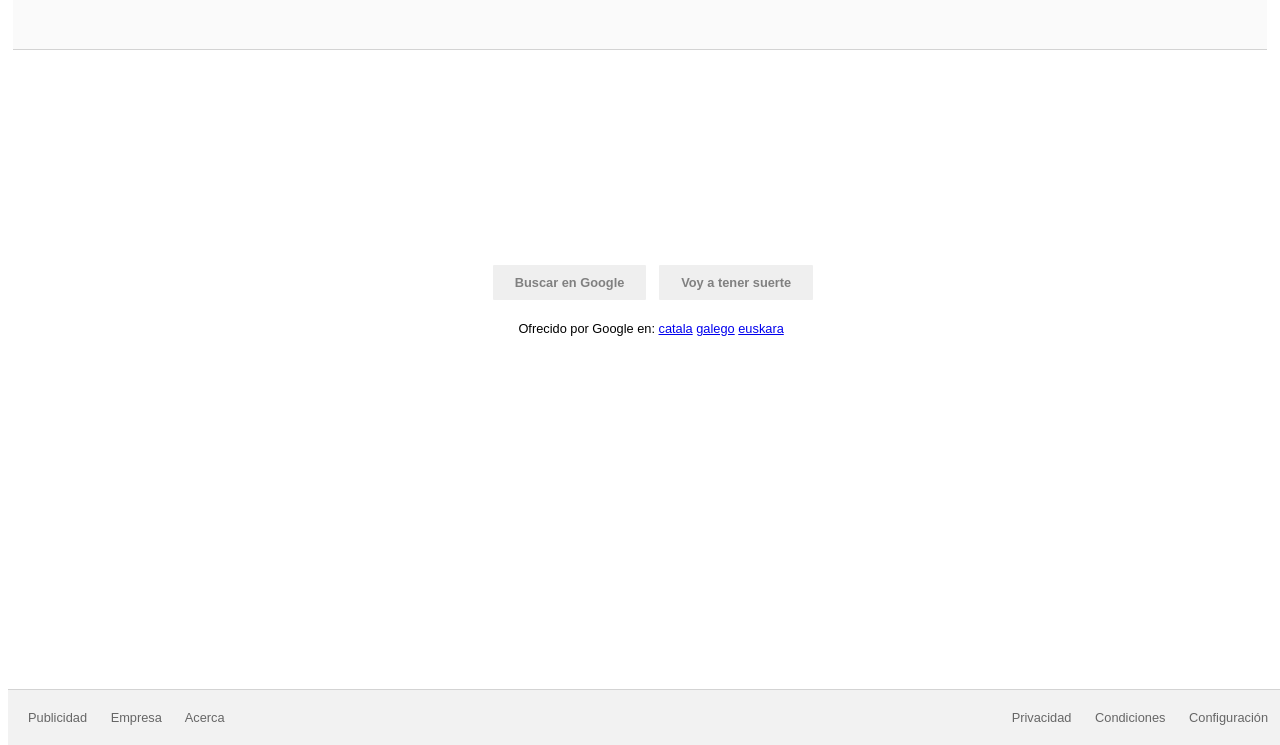
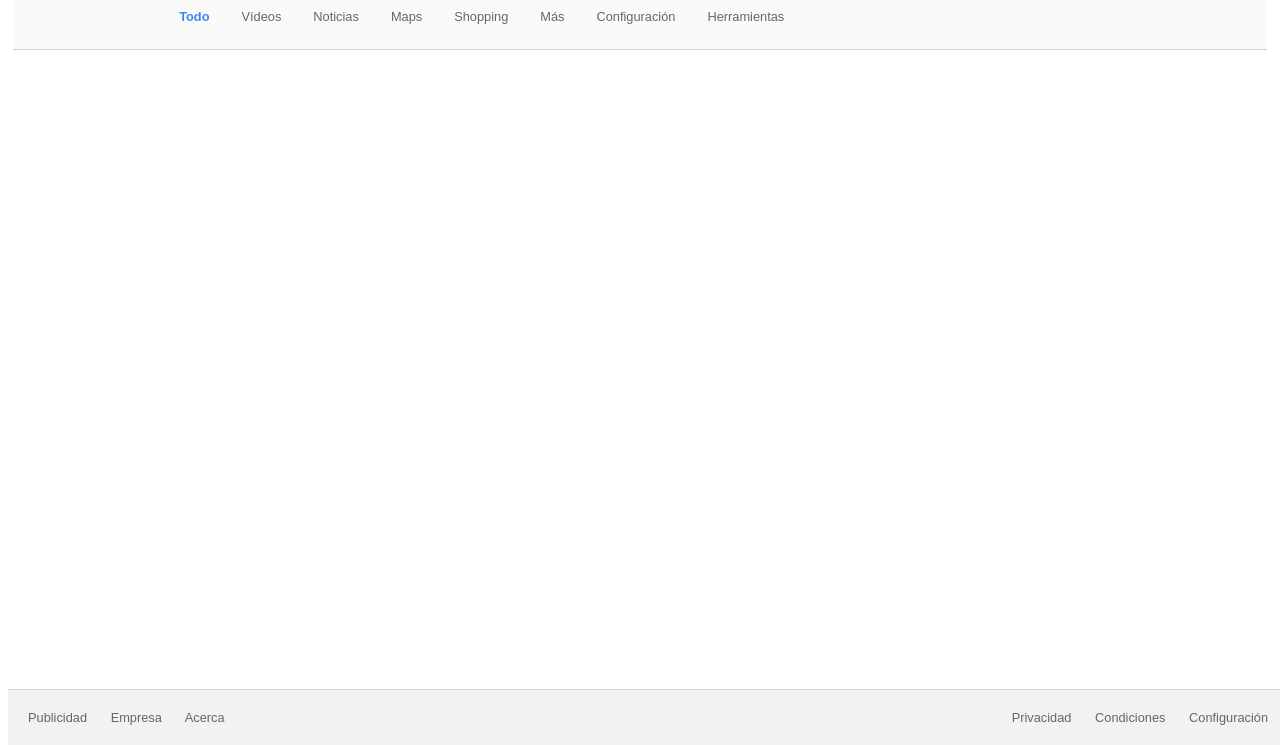
Before and after one commit to Nakata31/google-homepage, a plain HTML site: page google_searched/search.html in a window 1280 px wide. Shown: the part 71-816 px from the top of the page. Drawn offline with Linux system fonts and the light colour scheme.

Commit message:
Barra superior y busqueda

```diff
--- a/google_searched/search.css
+++ b/google_searched/search.css
@@ -31,6 +31,42 @@
 	color: black;
 }
 
+ul {
+
+	list-style-type: none;
+	margin: 0;
+	padding: 0;
+	overflow: hidden;
+	position: absolute;
+	top: 10%;
+	left: 14%;
+}
+
+li {
+
+	float: left;
+}
+
+li a {
+
+	display: block;
+	text-align: inline;
+	text-decoration: none;
+	padding-right: 32px;
+	color: #666666;
+}
+
+li a:hover {
+
+	color: black;
+}
+
+.active {
+
+	color: #4285F4;
+	font-weight: bold;
+
+}
 
 .boton3 {
 
--- a/google_searched/search.html
+++ b/google_searched/search.html
@@ -12,13 +12,27 @@
 		<form> <input type="text" name="buscar"></form>
 	<div class="topright">
 		<img class="svg" src="menu.svg" alt="menu" height="15" width="15"><button class="boton3">Iniciar sesi&oacute;n</button>
+
 	</div>
+		<ul class="navigation">
+			<li><a class="active" href="#">Todo</a></li>
+			<li><a  href="#">V&iacute;deos</a></li>
+			<li><a  href="#">Noticias</a></li>
+			<li><a  href="#">Maps</a></li>
+			<li><a  href="#">Shopping</a></li>
+			<li><a  href="#">M&aacute;s</a></li>
+			<li><a  href="#">Configuraci&oacute;n</a></li>
+			<li><a  href="#">Herramientas</a></li>
+		</ul>
+	</div>
+
+	<div>
+
 	</div>
 
 
-	<button class="boton">Buscar en Google</button>
-	<button class="boton2">Voy a tener suerte</button>
-	<div class="texto">Ofrecido por Google en: <a href="#">catala</a> <a href="#">galego</a> <a href="#">euskara</a></div>
+
+
 	<div class="bottom">
 		<div class="left"><a class="hyper" href="#">Publicidad</a> <a class="hyper" href="#">Empresa</a> <a class="hyper" href="#">Acerca</a></div>
 		<div class="right"><a class="hyper" href="#">Privacidad</a> <a class="hyper" href="#">Condiciones</a> <a class="hyper" href="#">Configuraci&oacute;n</a></div>
```
